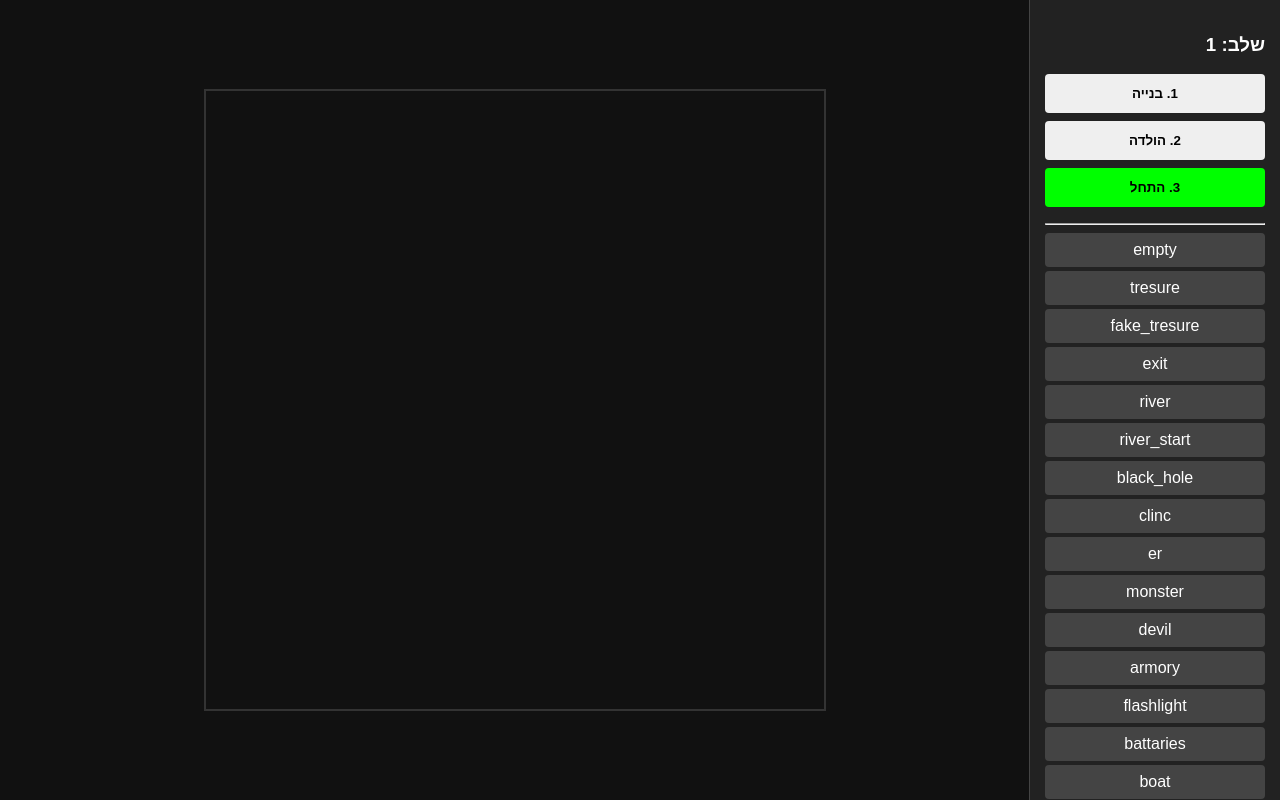
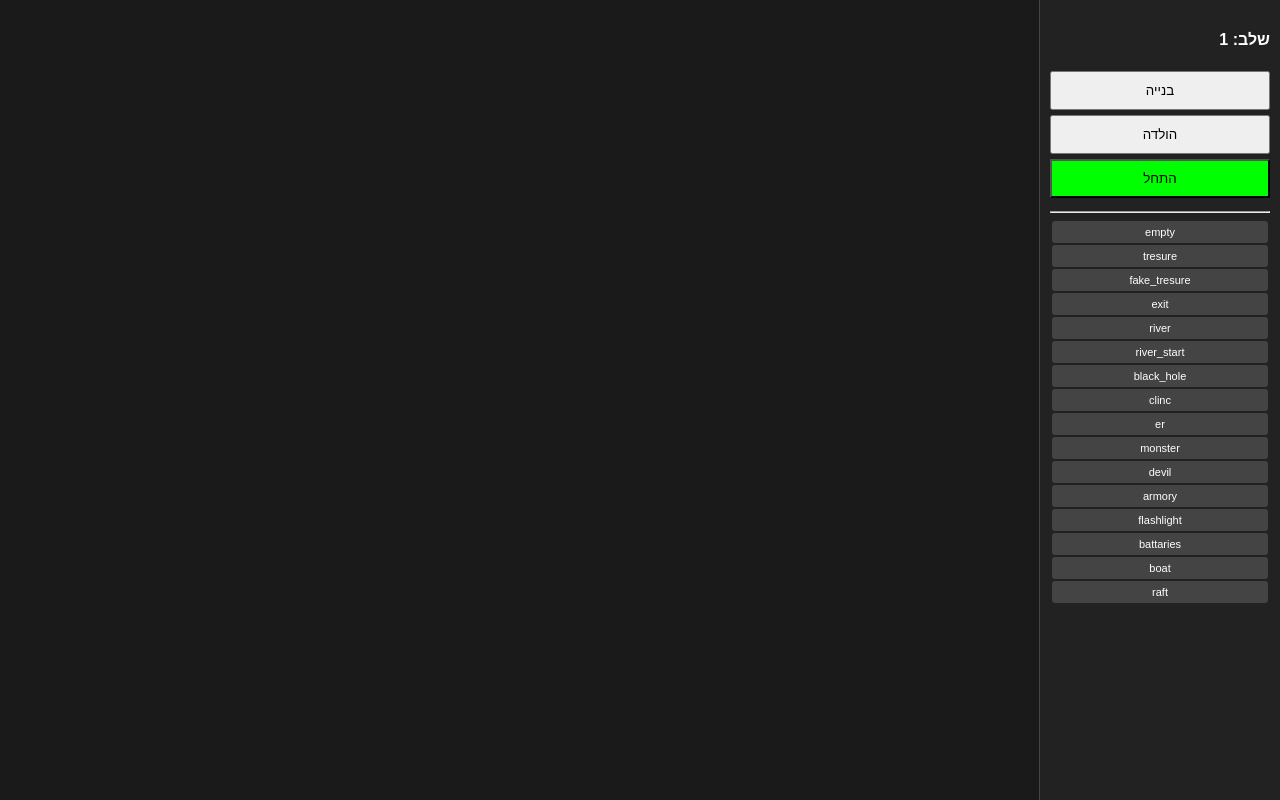
Before and after one commit to randomterner/my-maze-game, a Flask app: page /manager in a window 1280 px wide. Run offline with Flask 3, Linux system fonts and the light colour scheme; some libraries are stand-ins or nearby versions.

Commit message:
Update manager.html

```diff
--- a/templates/manager.html
+++ b/templates/manager.html
@@ -5,63 +5,65 @@
     <script src="https://cdnjs.cloudflare.com/ajax/libs/socket.io/4.7.2/socket.io.min.js"></script>
     <style>
         body { display: flex; background: #1a1a1a; color: white; margin: 0; font-family: sans-serif; height: 100vh; }
-        #sidebar { width: 220px; background: #222; padding: 15px; border-left: 1px solid #444; overflow-y: auto; }
-        #grid-container { flex-grow: 1; display: flex; align-items: center; justify-content: center; background: #111; }
-        #grid { display: grid; grid-template-columns: repeat(10, 60px); grid-template-rows: repeat(10, 60px); gap: 2px; border: 2px solid #333; }
-        .cell { width: 60px; height: 60px; background: #fff; border: 1px solid #ccc; position: relative; background-size: contain; background-repeat: no-repeat; background-position: center; cursor: pointer; color: black; font-size: 10px; }
+        #sidebar { width: 220px; background: #222; padding: 10px; border-left: 1px solid #444; overflow-y: auto; }
+        #grid { display: grid; grid-template-columns: repeat(10, 55px); gap: 2px; padding: 20px; margin: auto; }
+        .cell { width: 55px; height: 55px; background: #fff; border: 1px solid #ccc; position: relative; background-size: contain; background-repeat: no-repeat; background-position: center; cursor: pointer; color: black; }
         .wall-top { border-top: 5px solid red !important; }
         .wall-left { border-left: 5px solid red !important; }
-        .p-dot { position: absolute; width: 14px; height: 14px; background: blue; border-radius: 50%; border: 2px solid white; top: 4px; right: 4px; z-index: 10; }
-        .opt { padding: 8px; margin: 4px 0; background: #444; cursor: pointer; text-align: center; border-radius: 4px; transition: 0.2s; }
+        .p-dot { position: absolute; width: 12px; height: 12px; background: blue; border-radius: 50%; border: 1px solid white; top: 2px; right: 2px; }
+        .opt { padding: 5px; margin: 2px; background: #444; cursor: pointer; text-align: center; border-radius: 3px; font-size: 11px; }
         .selected { background: #007bff; border: 1px solid white; }
-        button { width: 100%; padding: 12px; margin-bottom: 8px; cursor: pointer; font-weight: bold; border-radius: 4px; border: none; }
+        button { width: 100%; padding: 10px; margin-bottom: 5px; cursor: pointer; }
     </style>
 </head>
 <body>
     <div id="sidebar">
-        <h3>שלב: <span id="cp">1</span></h3>
-        <button onclick="socket.emit('set_phase',{phase:1})">1. בנייה</button>
-        <button onclick="socket.emit('set_phase',{phase:2})">2. הולדה</button>
-        <button onclick="socket.emit('set_phase',{phase:3})" style="background:lime">3. התחל</button>
+        <h4>שלב: <span id="cp">1</span></h4>
+        <button onclick="socket.emit('set_phase',{phase:1})">בנייה</button>
+        <button onclick="socket.emit('set_phase',{phase:2})">הולדה</button>
+        <button onclick="socket.emit('set_phase',{phase:3})" style="background:lime">התחל</button>
         <hr><div id="opts"></div>
     </div>
-    <div id="grid-container">
     <div id="grid"></div>
-    </div>
 
     <script>
         const socket = io();
-        let sel = "empty", mazeData = [];
+        let sel = "empty";
         const types = ["empty", "tresure", "fake_tresure", "exit", "river", "river_start", "black_hole", "clinc", "er", "monster", "devil", "armory", "flashlight", "battaries", "boat", "raft"];
 
-        const optsDiv = document.getElementById('opts');
+        // Auto-join as Manager
+        socket.emit('join', {name: "MANAGER"});
+
         types.forEach(t => {
             const d = document.createElement('div'); d.className = 'opt'; d.innerText = t;
             d.onclick = () => { sel = t; document.querySelectorAll('.opt').forEach(o=>o.classList.remove('selected')); d.classList.add('selected'); };
-            optsDiv.appendChild(d);
+            document.getElementById('opts').appendChild(d);
         });
 
         socket.on('sync', d => {
-            mazeData = d.maze;
+            try {
+                const mazeData = d.maze;
                 document.getElementById('cp').innerText = d.phase;
                 const g = document.getElementById('grid');
-            if (!mazeData || mazeData.length === 0) return;
+                g.innerHTML = '';
 
-            g.innerHTML = '';
                 for(let y=0; y<10; y++) {
                     for(let x=0; x<10; x++) {
+                        const cellData = mazeData[y][x];
                         const c = document.createElement('div');
-                    const td = mazeData[y][x];
-                    c.className = 'cell ' + (td.walls.top ? 'wall-top ' : '') + (td.walls.left ? 'wall-left' : '');
+                        c.className = 'cell';
+                        if(cellData.walls.top) c.classList.add('wall-top');
+                        if(cellData.walls.left) c.classList.add('wall-left');
 
-                    // Path following: /static/[tile_name].png
-                    if(td.tile !== "empty") {
-                        c.style.backgroundImage = `url('/static/${td.tile}.png')`;
+                        if(cellData.tile !== "empty") {
+                            c.style.backgroundImage = `url('/static/${cellData.tile}.png')`;
                         }
 
                         d.players.forEach(p => {
                             if(p.x === x && p.y === y && !p.dead) {
-                            const dot = document.createElement('div'); dot.className = 'p-dot'; dot.title = p.n; c.appendChild(dot);
+                                const dot = document.createElement('div');
+                                dot.className = 'p-dot';
+                                c.appendChild(dot);
                             }
                         });
 
@@ -78,6 +80,7 @@
                         g.appendChild(c);
                     }
                 }
+            } catch(e) { console.error("Grid error:", e); }
         });
         window.oncontextmenu = (e) => e.preventDefault();
     </script>
```
Lines whose indentation alone changed are shown as unchanged.
